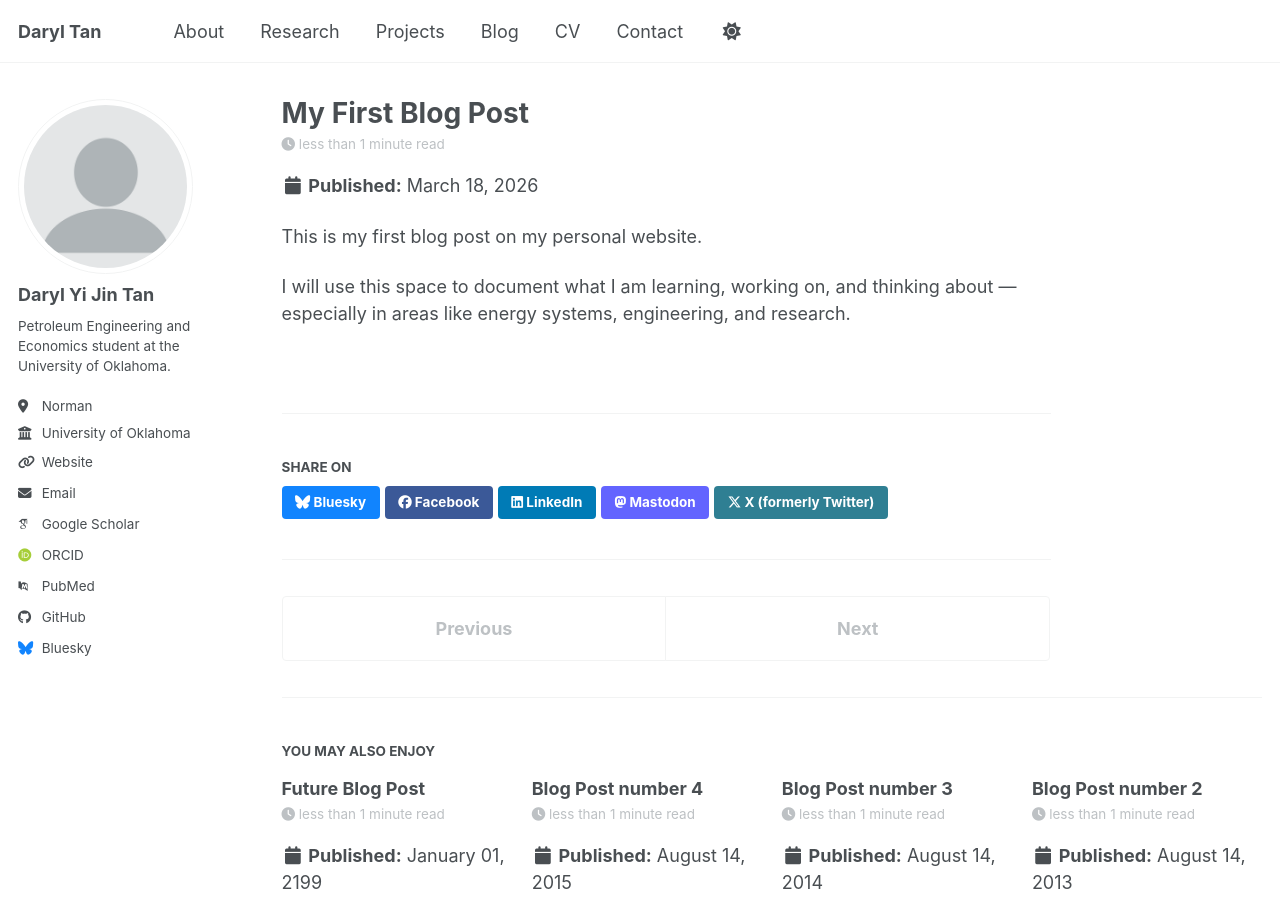
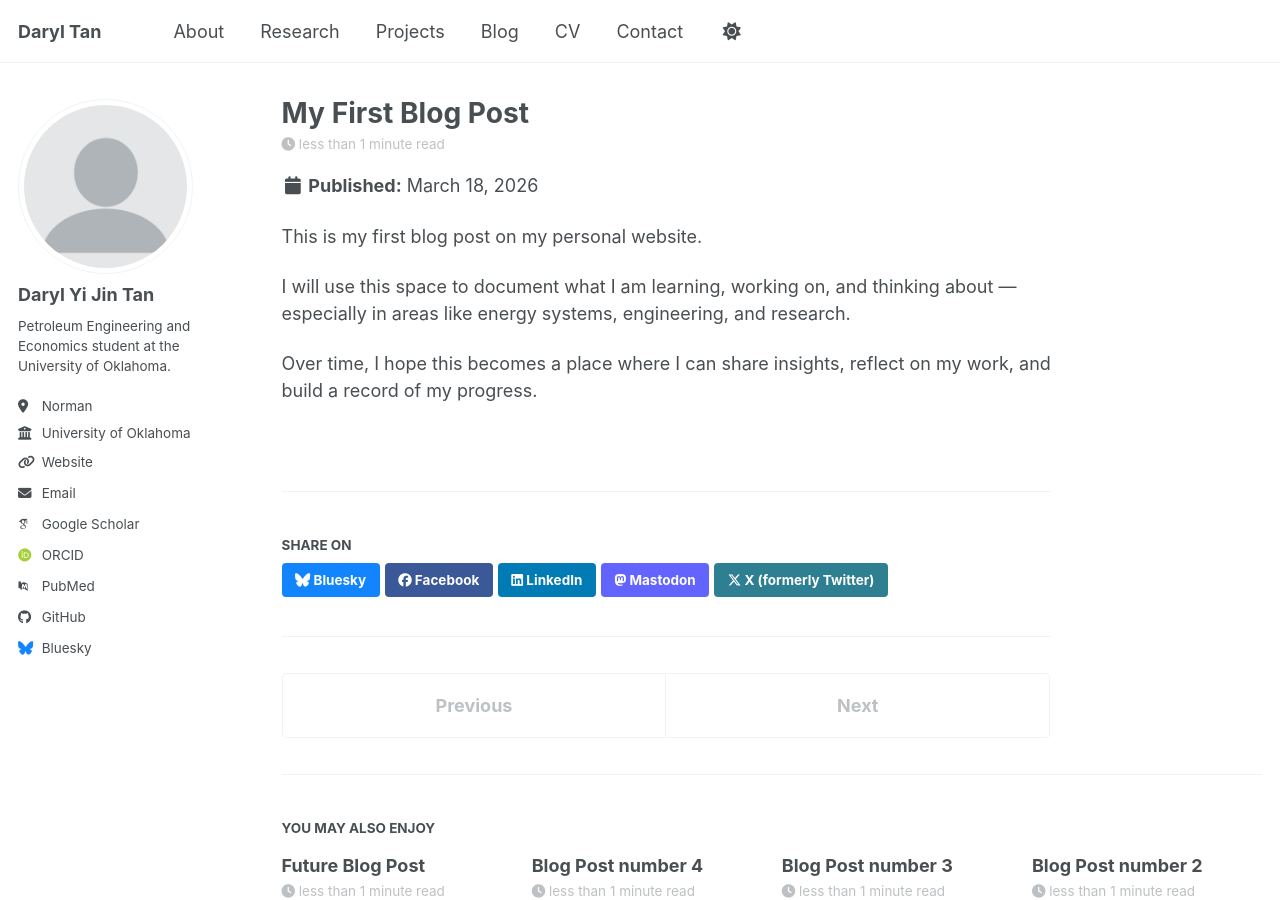
Before and after one commit to DarylvativeFunction/darylvativefunction.github.io, a Jekyll site: the page built from _posts/2026-03-19-first-post.md, in a window 1280 px wide and 900 px high. Built offline with Jekyll 4.4.1, drawn with Linux system fonts in a browser that asks for light colours; some web fonts are replaced; a script bundle is joined from its source files by our own code; library files that are not in the unit come from our copies.

Commit message:
Update 2026-03-19-first-post.md

```diff
--- a/_posts/2026-03-19-first-post.md
+++ b/_posts/2026-03-19-first-post.md
@@ -6,3 +6,5 @@ date: 2026-03-18
 This is my first blog post on my personal website.
 
 I will use this space to document what I am learning, working on, and thinking about — especially in areas like energy systems, engineering, and research.
+
+Over time, I hope this becomes a place where I can share insights, reflect on my work, and build a record of my progress.
```
